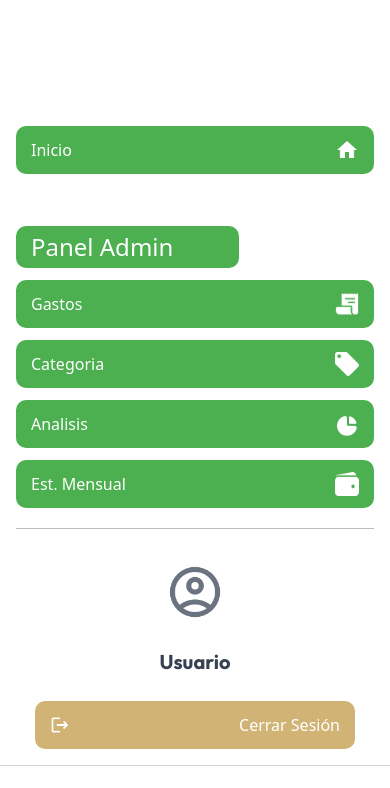
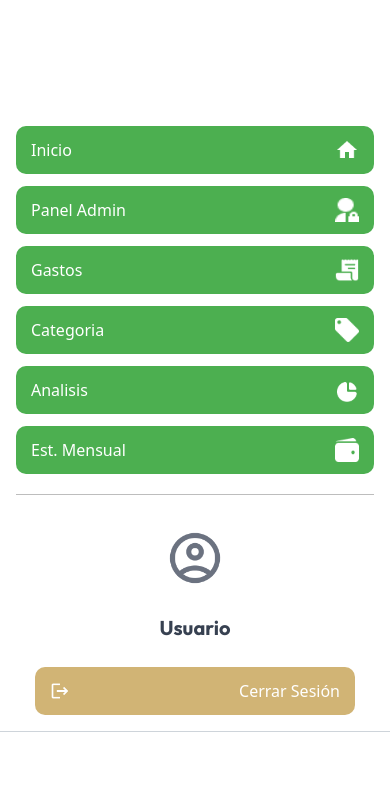
Before and after one commit to correoparami-ux/Monex-Frontend, a React app: page /SideBarAdmin in a window 390 px wide. Shown: the top 788 px of the page. Built offline with nearby package versions, Linux system fonts and the light colour scheme; no server answers; the HTML template or start-up script is replaced by a standard one.

Commit message:
agrego de png admin

```diff
--- a/src/components/SideBar/SideBarAdmin.jsx
+++ b/src/components/SideBar/SideBarAdmin.jsx
@@ -8,6 +8,7 @@ import analisis from "../../assets/icon/analisis.png";
 import estMensual from "../../assets/icon/est_mensual.png";
 import logout from "../../assets/icon/cerrar_sesion.png";
 import usuario_avatar from "../../assets/icon/usuario.png";
+import botonAdmin from "../../assets/icon/BotonAdmin.png";
 
 const USERS_BASE_URL = import.meta.env.VITE_USERS_API_URL;
 
@@ -74,6 +75,7 @@ export function SideBarAdmin() {
                     onClick={() => navigate("/PanelAdmin")}
                 >
                     Panel Admin
+                    <img src={botonAdmin} alt="Panel Admin" />
                 </button>
 
                 <button
--- a/src/css/components/sideBarAdmin.css
+++ b/src/css/components/sideBarAdmin.css
@@ -54,7 +54,11 @@
   cursor: pointer;
   color: white;
   font-size: 24px;
+}
 
+.boton_panel_admin img{
+  width: 30px;
+  height: 30px;
 }
 
 .boton_gastos{
@@ -255,6 +259,7 @@
   }
 
   .boton_inicio,
+  .boton_panel_admin,
   .boton_gastos,
   .boton_categoria,
   .boton_analisis,
@@ -267,6 +272,7 @@
   }
 
   .boton_inicio img,
+  .boton_panel_admin img,
   .boton_gastos img,
   .boton_categoria img,
   .boton_analisis img,
```
Also changed, not shown: src/assets/icon/BotonAdmin.png (added).
